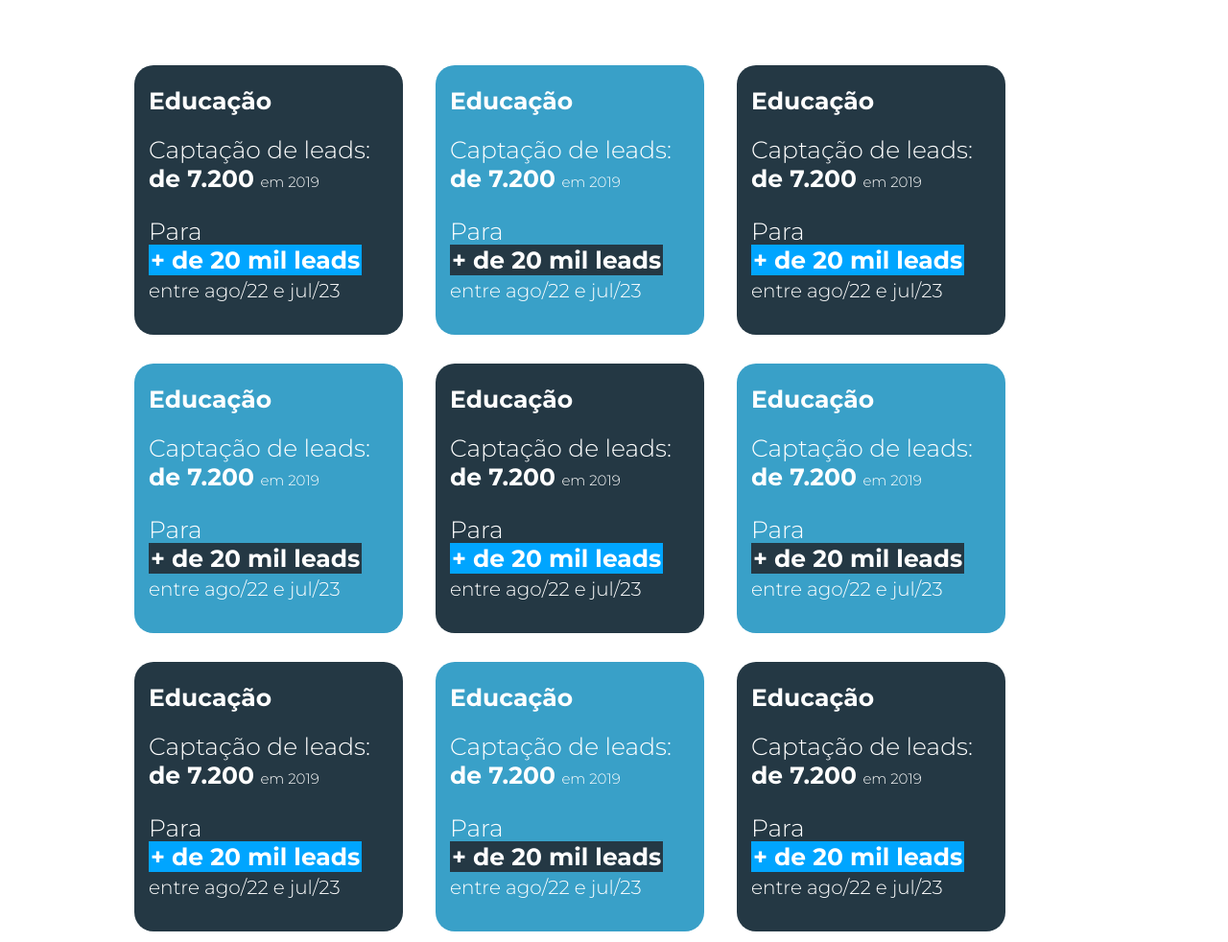
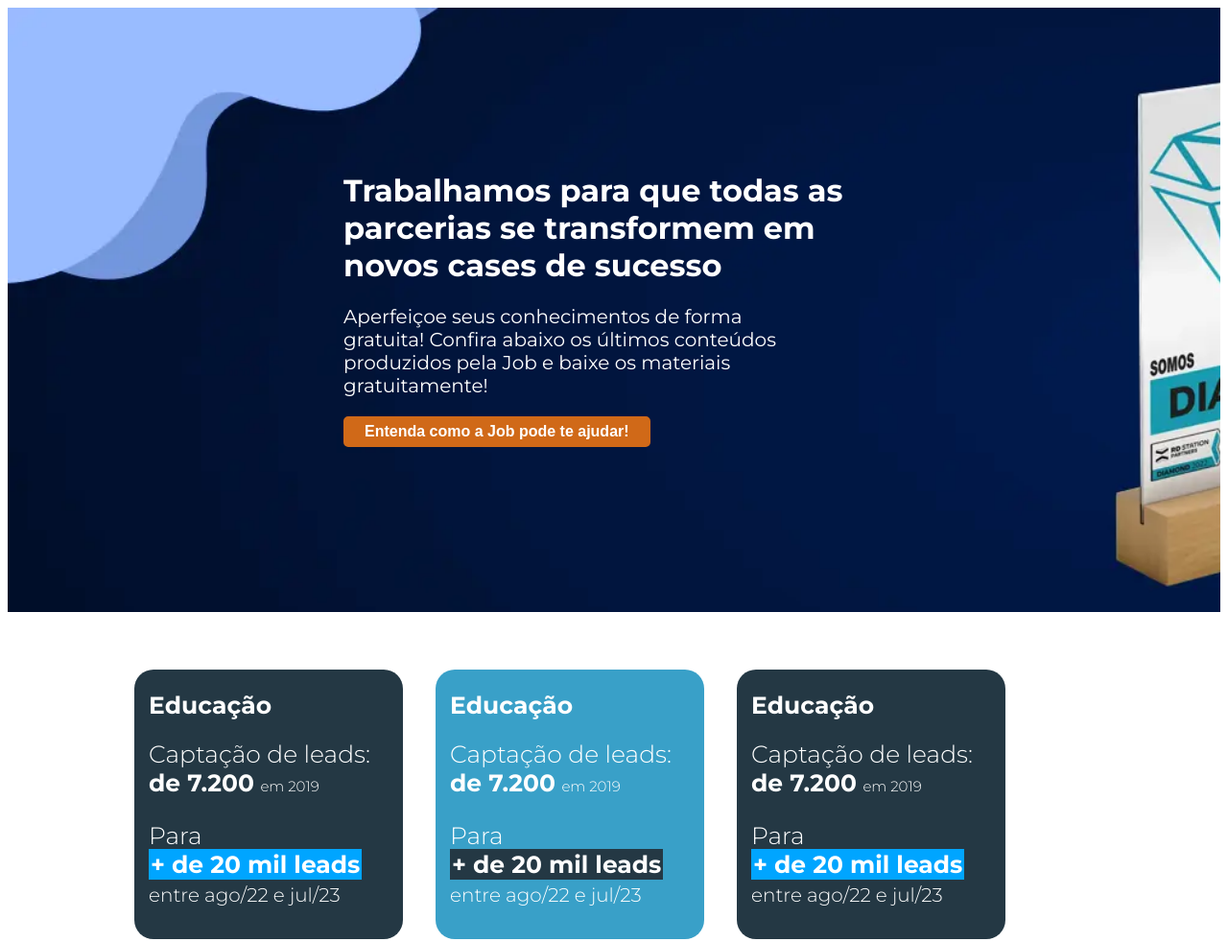
Before and after one commit to GabrielSabadin/Android, a plain HTML site: page index.html in a window 1280 px wide. Shown: the top 982 px of the page at 96% size. Drawn offline with Linux system fonts and the light colour scheme.

Commit message:
Update index.html

```diff
--- a/index.html
+++ b/index.html
@@ -3,7 +3,7 @@
 <head>
     <meta charset="UTF-8">
     <meta name="viewport" content="width=device-width, initial-scale=1.0">
-    <title>Document</title>
+    <title>Cases</title>
     <link rel="stylesheet" href="https://fonts.googleapis.com/css2?family=Montserrat:wght@300;400;700&display=swap">
     <style>
 
@@ -214,6 +214,13 @@ body {
 </head>
 <body>
 
+    <div class="banner">
+        <div id="txt">
+            <h1>Trabalhamos para que todas as <br> parcerias se transformem em <br> novos cases de sucesso</h1>
+            <p>Aperfeiçoe seus conhecimentos de forma <br> gratuita! Confira abaixo os últimos conteúdos <br> produzidos pela Job e baixe os materiais <br> gratuitamente!</p>
+            <button class="orange-button">Entenda como a Job pode te ajudar!</button>
+        </div>
+    </div>
 
     <section id="cases">
     <div class="escuro">
```
